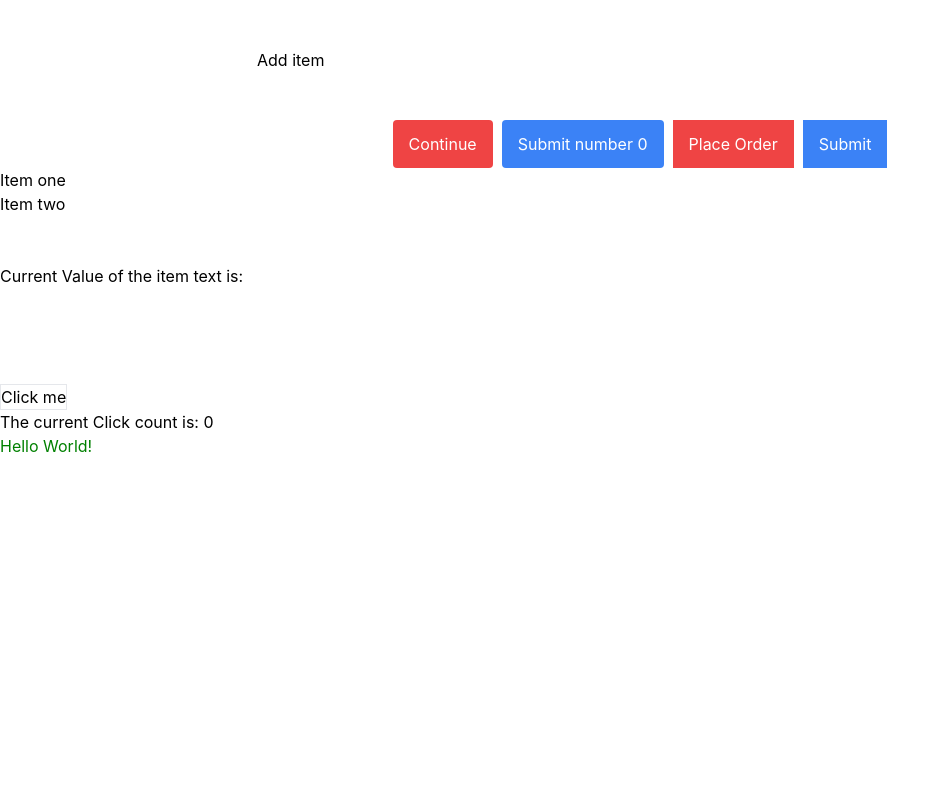
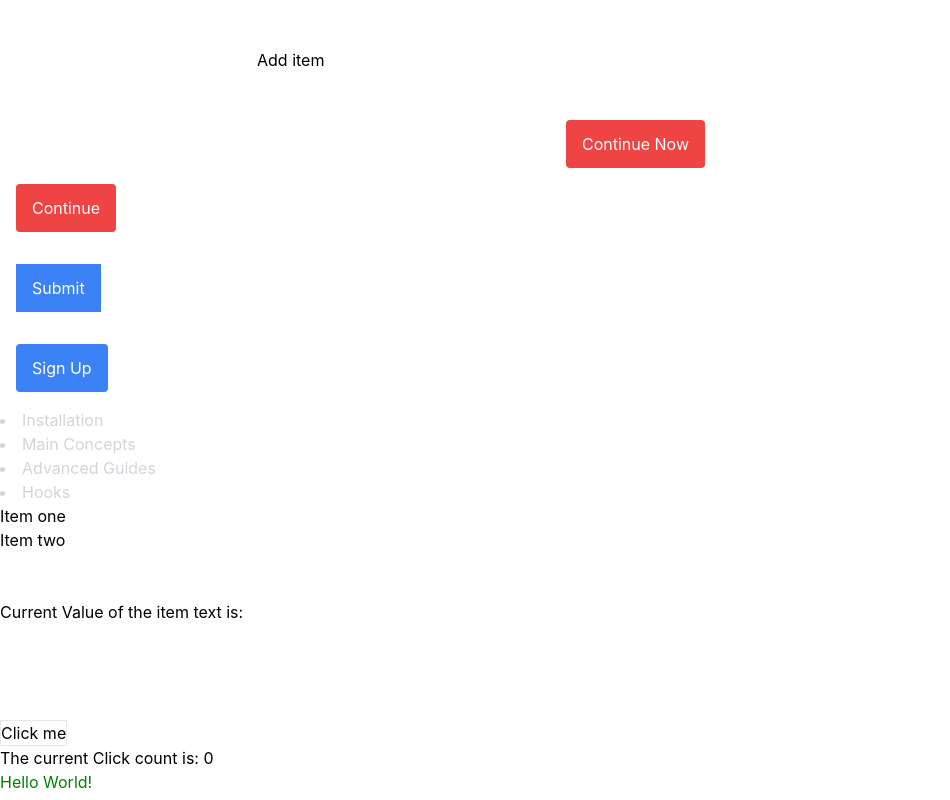
Before and after one commit to krokhale/cohort-16a-react-demo, a React (Create React App) app: page / in a window 1280 px wide. Shown: the whole page, without its empty margins (0-950 px from the left). Built offline with nearby package versions, Linux system fonts and the light colour scheme.

Commit message:
checking in

```diff
--- a/src/App.js
+++ b/src/App.js
@@ -4,7 +4,8 @@
 import logo from './logo.svg';
 import './App.css';
 import {useState, useEffect} from 'react'
-import MyButton from "./my-button"; //Both of these are just hooks
+import MyButton from "./my-button";
+import MenuItem from "./menu-item"; //Both of these are just hooks
 
 function App() {
 
@@ -15,6 +16,22 @@ function App() {
 
     const [counter, setCounter] = useState(0);
     const [toDoList, setToDoList] = useState(['Item one', 'Item two']);
+
+    const [menuItems, setMenuItems] = useState([
+        'Installation',
+        'Main Concepts',
+        'Advanced Guides',
+        'Hooks',
+    ]);
+
+    const [buttonItems, setButtonItems] = useState([
+        {text: 'Continue', rounded: true, color: 'red'},
+        {text: 'Submit'},
+        {text: 'Sign Up', rounded: true},
+    ]);
+
+
+    // Loop over the buttonItems and render the button component for each item in the array
 
     const [itemText, setItemText] = useState('');
 
@@ -36,6 +53,12 @@ function App() {
         setItemText('')
     };
 
+    const executeThisFunctionWhenButtonIsClicked = async (num) => {
+        console.log('the number received from the child is', num)
+        alert(`the number received from the child is ${num}`)
+
+    };
+
   return (
 
       <div>
@@ -48,18 +71,38 @@ function App() {
           <br/>
           <br/>
 
+          {/*looping and child components*/}
+          {/*passing data from the child to the parent*/}
+
+
+
           <div className={'flex justify-center'}>
               {/*props*/}
-              <MyButton buttonText={'Continue'} color={'red'} rounded={true} />&nbsp;&nbsp;
+              <MyButton myFunc={executeThisFunctionWhenButtonIsClicked} buttonText={'Continue Now'} color={'red'} rounded={true} />&nbsp;&nbsp;
 
-              <MyButton buttonText={'Submit number '+counter} rounded={true} />&nbsp;&nbsp;
+              {/*<MyButton buttonText={'Submit number '+counter} rounded={true} />&nbsp;&nbsp;*/}
 
-              <MyButton buttonText={'Place Order'} color={'red'} />&nbsp;&nbsp;
+              {/*<MyButton buttonText={'Place Order'} color={'red'} />&nbsp;&nbsp;*/}
 
-              <MyButton />
+              {/*<MyButton />*/}
           </div>
 
 
+          {buttonItems.map((buttonItem, idx) => {
+              return <div key={idx} className={'p-4'}>
+                        <MyButton
+                               color={buttonItem.color}
+                               buttonText={buttonItem.text}
+                               rounded={buttonItem.rounded} />
+              </div>
+          })}
+
+
+
+          {menuItems.map((menuItem, idx) => {
+              return <MenuItem menuItemText={menuItem} />
+
+          })}
 
           <ul>
               {toDoList.map((item, idx) => {
--- /dev/null
+++ b/src/menu-item.js
@@ -0,0 +1,11 @@
+import React, {useState, useEffect} from 'react';
+
+function MenuItem(props) {
+    return (
+        <>
+            <li className={'text-gray-300'}>{props.menuItemText}</li>
+        </>
+    );
+}
+
+export default MenuItem;
--- a/src/my-button.js
+++ b/src/my-button.js
@@ -1,3 +1,10 @@
+// Installing nvm/nodejs on your system
+// Using create react app to create a basic react application
+// Understanding how a react application boots up
+// Understand a single component and how it works including useState and useEffect
+// Understanding how a parent component passes information to the child component
+// Understanding how the child passes information to the parent.
+
 import React, {useState, useEffect} from 'react';
 
 function MyButton(props) {
@@ -26,7 +33,7 @@ function MyButton(props) {
     return (
         <>
             {/*ternary operator*/}
-            <button className={setClasses()}>{props.buttonText || 'Submit'}</button>
+            <button onClick={() => props.myFunc(45)} className={setClasses()}>{props.buttonText || 'Submit'}</button>
         </>
     );
 }
```
